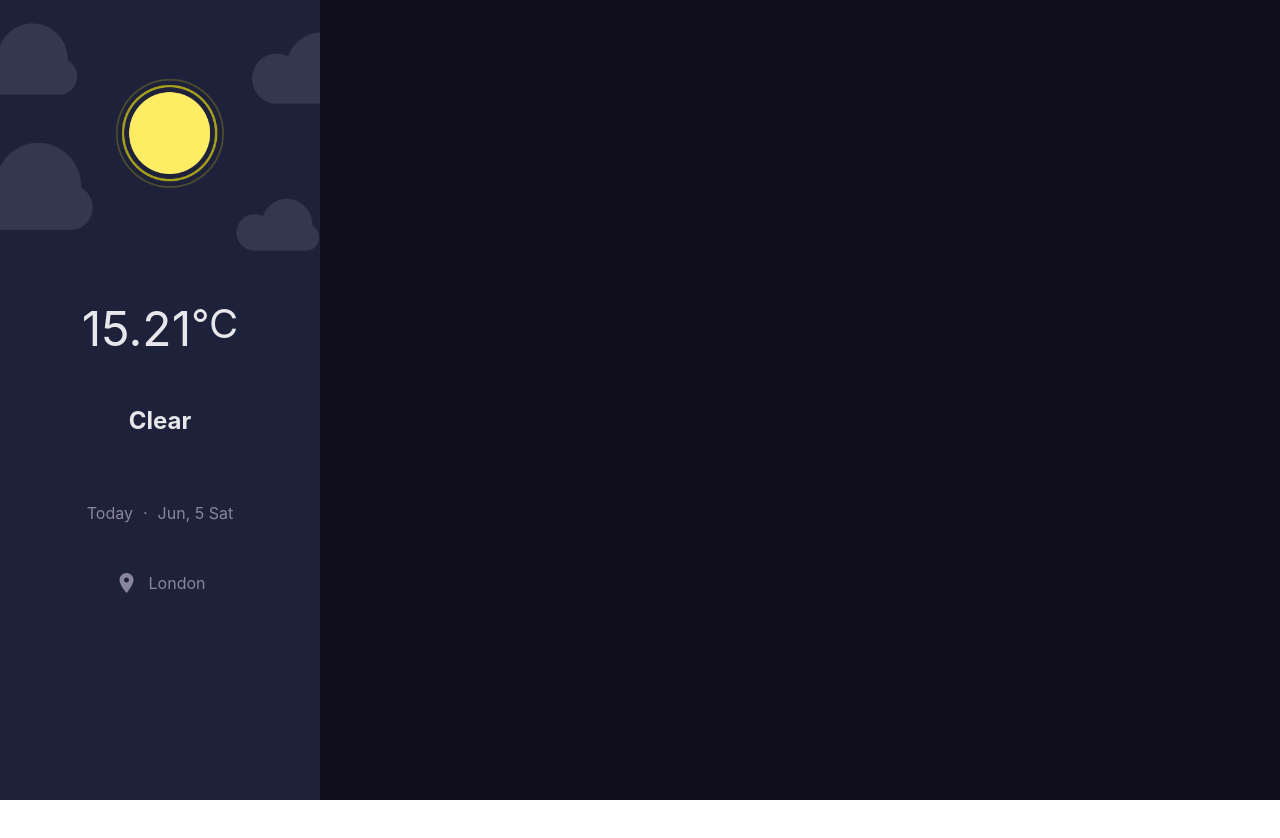
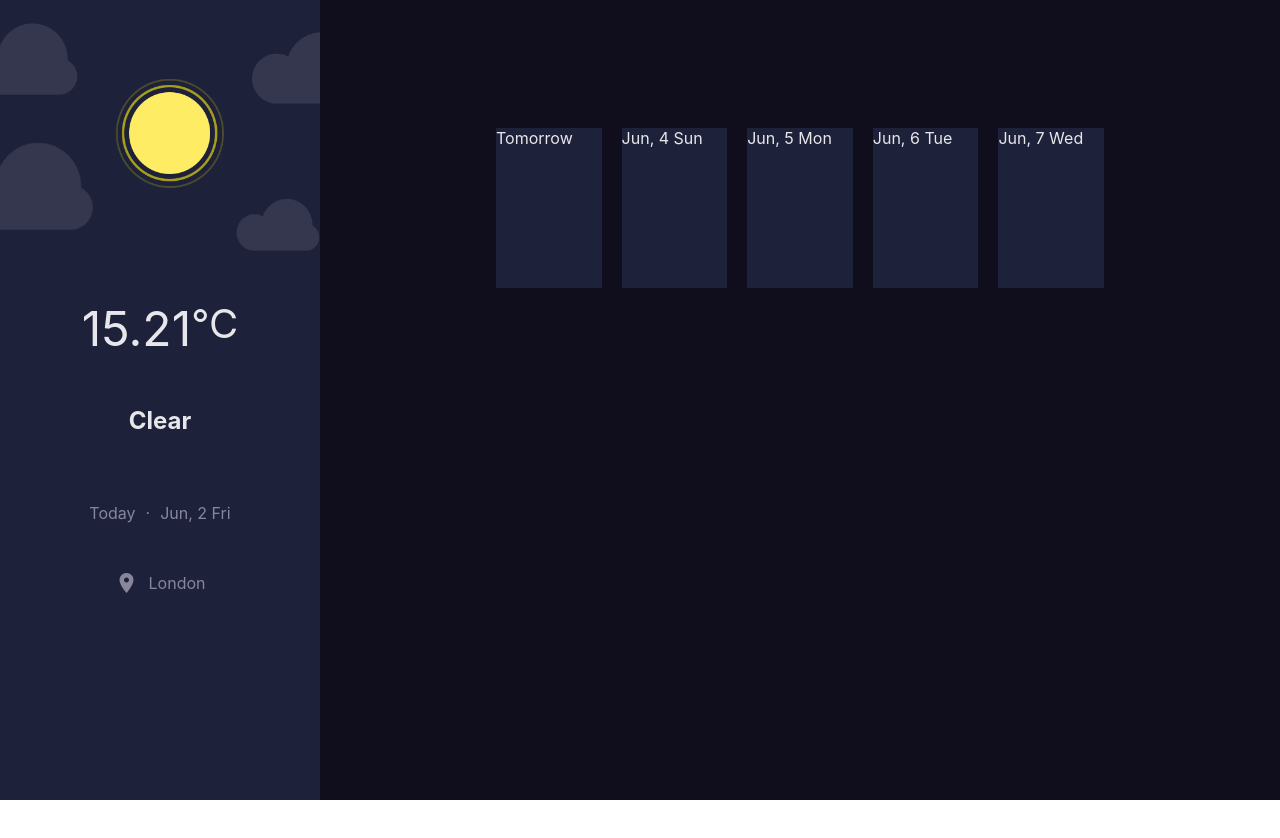
Before and after one commit to Mr-hollowman/dev-weather, a React (Create React App) app: page / in a window 1280 px wide. Shown: the top 838 px of the page. Before the commit the page ends 800 px from the top, so only its background shows below. Built offline with nearby package versions, Linux system fonts and the light colour scheme.

Commit message:
Ui update

```diff
--- a/src/App.css
+++ b/src/App.css
@@ -55,3 +55,19 @@ img{
     gap: 10px;
     margin-top: 15%;
 }
+.det-card{
+    padding: 10%;
+}
+
+.fiveDay-con{
+    width: 100%;
+    height: 100vh;
+    gap: 20px;
+    align-items: start !important;
+}
+
+.day-card{
+    background-color: #1E213A;
+    width: 15%;
+    height: 20%;
+}
--- a/src/components/DetailedCard.js
+++ b/src/components/DetailedCard.js
@@ -1,9 +1,15 @@
 import React from 'react'
 
-export default function DetailedCard() {
+export default function DetailedCard({data, getTodayDate}) {
   return (
     <div className='det-card'>
-
+      <div className='fiveDay-con center-container'>
+        {data.map((item, index)=>{
+            return<div key={index} className='font-col day-card'>
+                <span>{index === 0 ? "Tomorrow": getTodayDate(item.date2)}</span>
+            </div>
+        })}
+      </div>
     </div>
   )
 }
--- a/src/components/Today.js
+++ b/src/components/Today.js
@@ -1,7 +1,7 @@
 import React from 'react'
 import CloudBack from '../assets/images/cloud-background.png';
 import Clear from '../assets/images/Clear.png'
-export default function Today({ data }) {
+export default function Today({ data, getTodayDate }) {
     const getImage = (type) => {
         switch (type) {
             case "Clear":
@@ -9,14 +9,6 @@ export default function Today({ data }) {
             default:
                 break;
         }
-    }
-    console.log(data);
-
-    const getTodayDate = (dt) => {
-        const month = ["Jan", "Feb", "Mar", "Apr", "May", "Jun", "Jul", "Aug", "Sep", "Oct", "Nov", "Dec"];
-        const day = ["Sun", "Mon", "Tue", "Thu", "Fri", "Sat"]
-        console.log('month[dt.getMonth()]', month[dt.getMonth()])
-        return `${month[dt.getMonth()]}, ${dt.getDay()} ${day[dt.getDay()]}`
     }
 
     return (
@@ -33,7 +25,7 @@ export default function Today({ data }) {
                 <span className='today-date'><span>Today</span> <span>&#183;</span><span>{getTodayDate(data.date2)}</span></span>
             </div>
             <span className='center-container today-date'>
-                <span class="material-icons material-symbols-outlined">
+                <span className="material-icons material-symbols-outlined">
                     location_on
                 </span>
                 <span>{data.city}</span>
```
Also changed, not shown: src/App.js.
